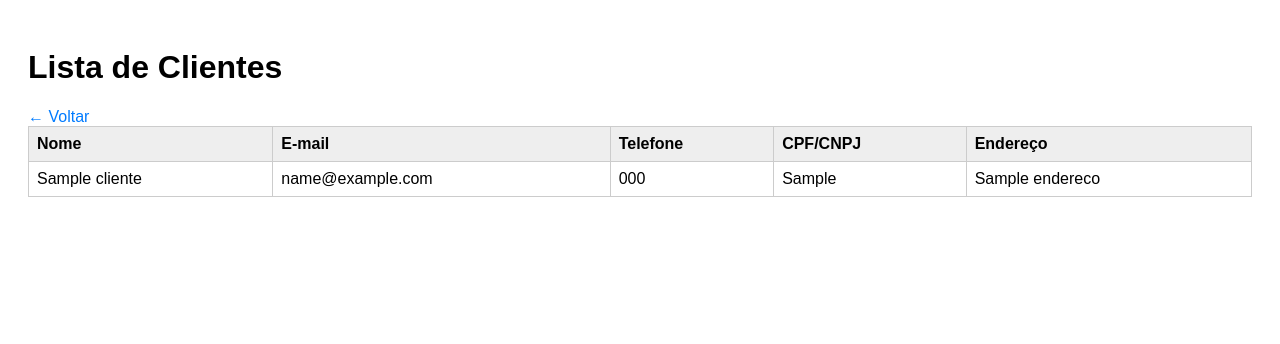
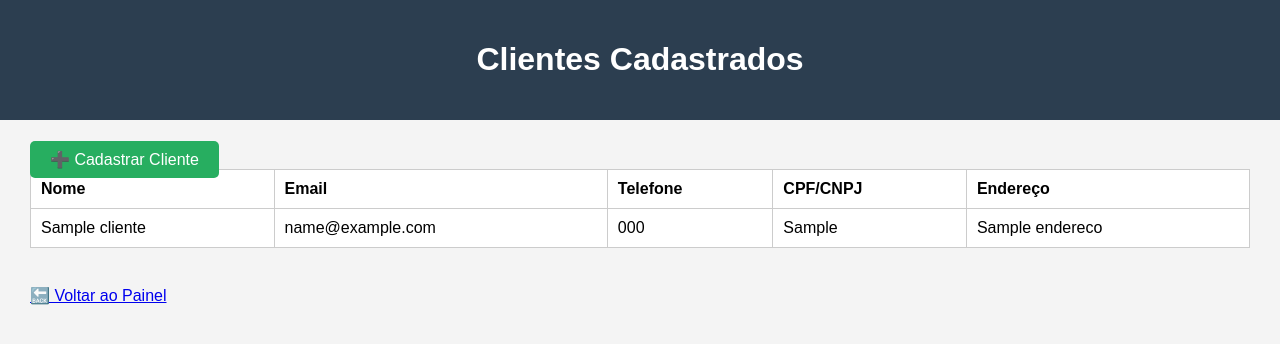
Before and after one commit to GraficaImPlotter/grafica-implotter, a FastAPI app: template app/templates/clientes.html in a window 1280 px wide. Shown: the top 344 px of the page. Run offline with FastAPI, Linux system fonts and the light colour scheme; the template is opened without the code that fills it: most values are stand-ins (such as "Sample title", 1, 10 or a date in 2020).

Commit message:
Adicionando botão para cadastro de clientes na listagem

```diff
--- a/app/templates/clientes.html
+++ b/app/templates/clientes.html
@@ -2,22 +2,28 @@
 <html lang="pt-br">
 <head>
   <meta charset="UTF-8">
-    <title>Clientes</title>
+  <title>Clientes | Gráfica Implotter</title>
   <style>
-        body { font-family: Arial; padding: 20px; }
-        table { border-collapse: collapse; width: 100%; }
-        th, td { border: 1px solid #ccc; padding: 8px; text-align: left; }
-        th { background-color: #eee; }
-        a { text-decoration: none; color: #007BFF; }
+    body { font-family: Arial; margin: 0; background: #f4f4f4; }
+    header { background: #2c3e50; color: white; padding: 20px; text-align: center; }
+    .conteudo { padding: 30px; }
+    table { width: 100%; border-collapse: collapse; background: white; }
+    th, td { padding: 10px; border: 1px solid #ccc; text-align: left; }
+    .voltar { margin-top: 20px; display: inline-block; }
+    .btn { background: #27ae60; color: white; padding: 10px 20px; text-decoration: none; border-radius: 5px; }
+    .btn:hover { background: #2ecc71; }
   </style>
 </head>
 <body>
-    <h1>Lista de Clientes</h1>
-    <a href="/painel">← Voltar</a>
+  <header>
+    <h1>Clientes Cadastrados</h1>
+  </header>
+  <div class="conteudo">
+    <a href="/clientes/novo" class="btn">➕ Cadastrar Cliente</a>
     <table>
       <tr>
         <th>Nome</th>
-            <th>E-mail</th>
+        <th>Email</th>
         <th>Telefone</th>
         <th>CPF/CNPJ</th>
         <th>Endereço</th>
@@ -32,5 +38,8 @@
       </tr>
       {% endfor %}
     </table>
+    <br>
+    <a href="/painel" class="voltar">🔙 Voltar ao Painel</a>
+  </div>
 </body>
 </html>
```
Lines whose indentation alone changed are shown as unchanged.
